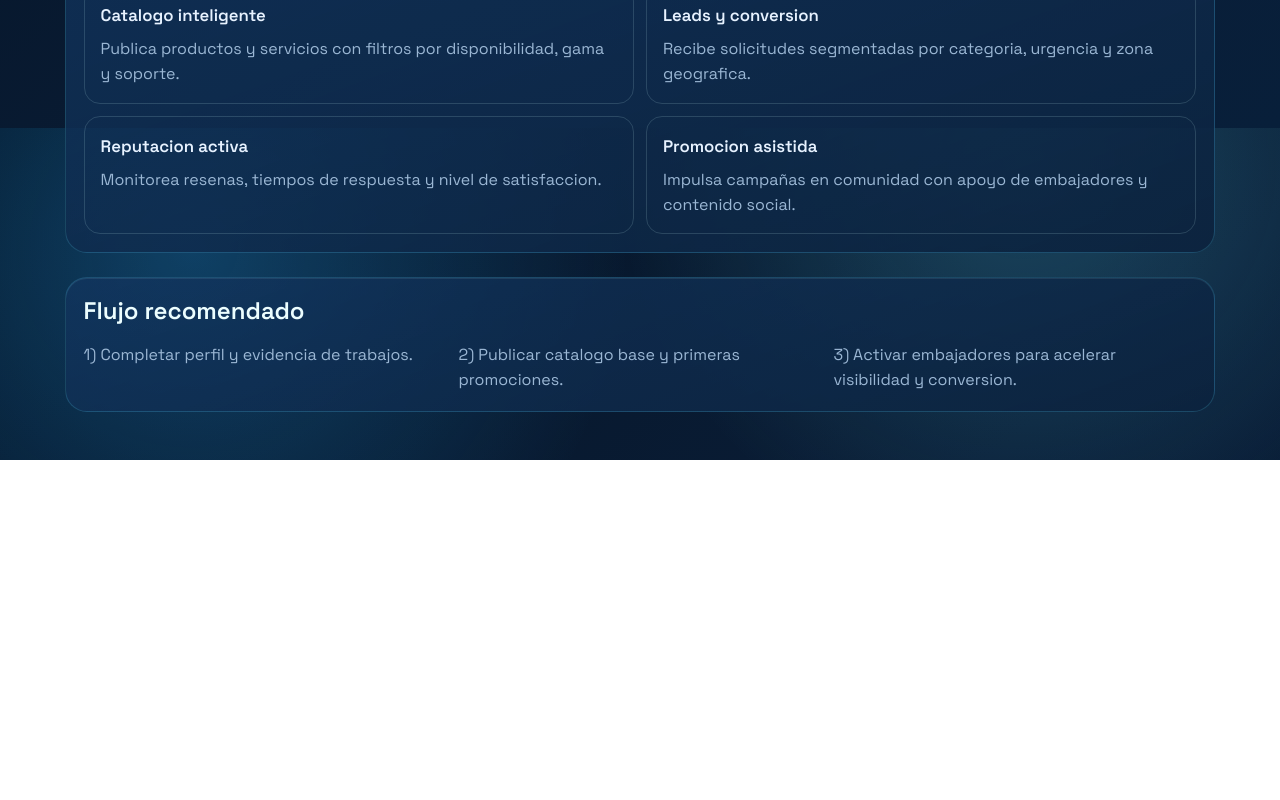
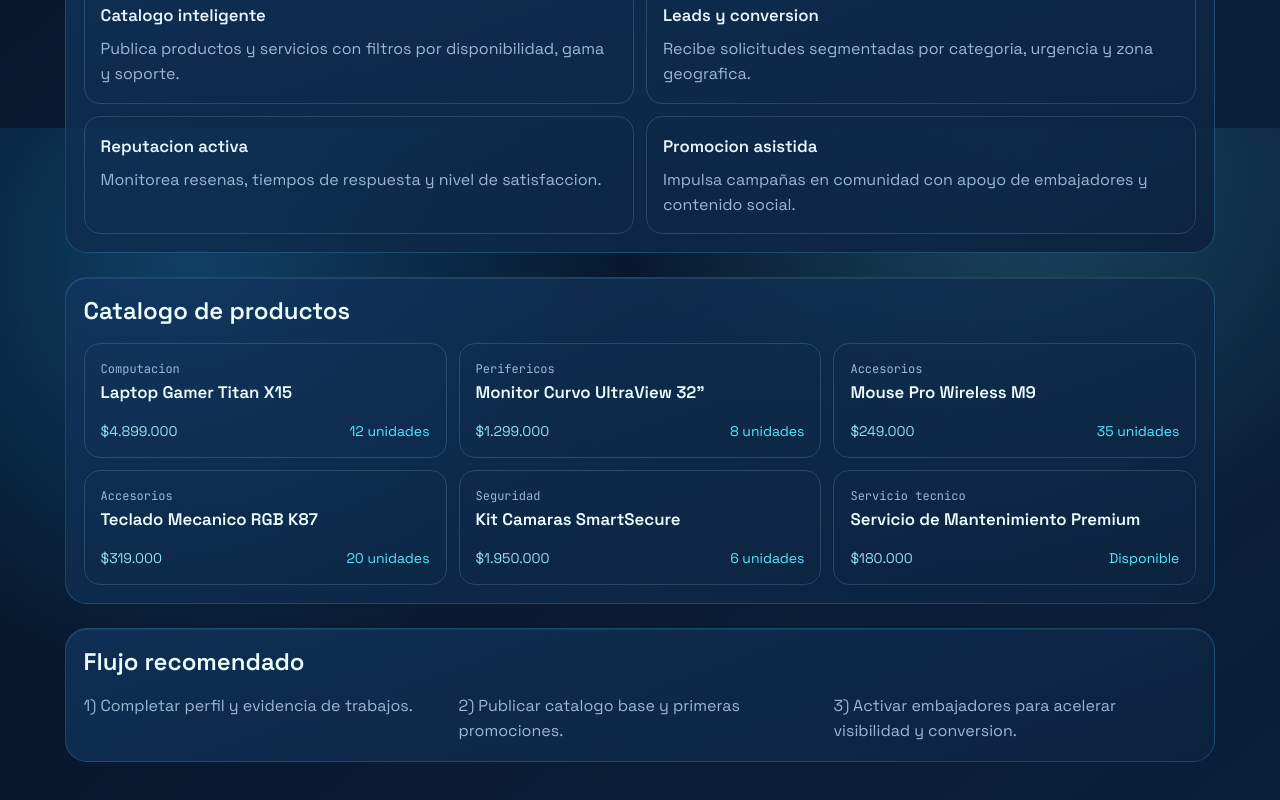
Before and after one commit to isavethh/proyecto-techmarket-parte-front, a Next.js app in the folder frontend/: page /empresa in a window 1280 px wide. Shown: the part 672-1472 px from the top of the page. Before the commit the page ends 1132 px from the top, so only its background shows below. Built offline with nearby package versions, Linux system fonts and the light colour scheme.

Commit message:
Iniciar sesion en empresa + productos empresa

```diff
--- a/frontend/app/auth/AuthView.tsx
+++ b/frontend/app/auth/AuthView.tsx
@@ -52,9 +52,7 @@ export default function AuthView({
         router.push("/cliente");
         return;
       }
-      setFeedback(
-        `Login preparado para ${accountType}. En el siguiente paso conectamos API y JWT.`,
-      );
+      router.push("/empresa");
       return;
     }
 
@@ -115,7 +113,7 @@ export default function AuthView({
               )}
             </div>
 
-            <form className="mt-6 auth-row" onSubmit={onSubmit}>
+            <form className="mt-6 auth-row" onSubmit={onSubmit} noValidate={mode === "login"}>
               {mode === "register" && (
                 <div className="auth-row two">
                   <div>
--- a/frontend/app/empresa/page.tsx
+++ b/frontend/app/empresa/page.tsx
@@ -24,6 +24,45 @@ const kpis = [
   { label: "Tasa respuesta", value: "96%", detail: "promedio 12m" },
   { label: "Conversaciones", value: "342", detail: "+31 activas" },
   { label: "Indice reputacion", value: "4.8", detail: "muy alto" },
+];
+
+const productCatalog = [
+  {
+    name: "Laptop Gamer Titan X15",
+    category: "Computacion",
+    price: "$4.899.000",
+    stock: "12 unidades",
+  },
+  {
+    name: "Monitor Curvo UltraView 32\"",
+    category: "Perifericos",
+    price: "$1.299.000",
+    stock: "8 unidades",
+  },
+  {
+    name: "Mouse Pro Wireless M9",
+    category: "Accesorios",
+    price: "$249.000",
+    stock: "35 unidades",
+  },
+  {
+    name: "Teclado Mecanico RGB K87",
+    category: "Accesorios",
+    price: "$319.000",
+    stock: "20 unidades",
+  },
+  {
+    name: "Kit Camaras SmartSecure",
+    category: "Seguridad",
+    price: "$1.950.000",
+    stock: "6 unidades",
+  },
+  {
+    name: "Servicio de Mantenimiento Premium",
+    category: "Servicio tecnico",
+    price: "$180.000",
+    stock: "Disponible",
+  },
 ];
 
 export default function EmpresaPage() {
@@ -53,6 +92,9 @@ export default function EmpresaPage() {
             <a className="tech-button tech-button-primary" href="#metricas">
               Ver metricas
             </a>
+            <a className="tech-button tech-button-secondary" href="#catalogo">
+              Ver catalogo
+            </a>
             <a className="tech-button tech-button-secondary" href="#modulos">
               Ver modulos
             </a>
@@ -81,6 +123,22 @@ export default function EmpresaPage() {
           </div>
         </section>
 
+        <section className="tech-card" id="catalogo">
+          <h2 className="text-2xl font-semibold text-cyan-50">Catalogo de productos</h2>
+          <div className="mt-4 grid gap-3 md:grid-cols-2 xl:grid-cols-3">
+            {productCatalog.map((product) => (
+              <article key={product.name} className="rounded-2xl border border-cyan-100/15 p-4">
+                <p className="tech-mono text-xs text-cyan-200/75">{product.category}</p>
+                <h3 className="mt-2 text-lg font-semibold text-cyan-50">{product.name}</h3>
+                <div className="mt-4 flex items-center justify-between text-sm">
+                  <span className="text-cyan-200/90">{product.price}</span>
+                  <span className="text-cyan-300">{product.stock}</span>
+                </div>
+              </article>
+            ))}
+          </div>
+        </section>
+
         <section className="tech-card">
           <h2 className="text-2xl font-semibold text-cyan-50">Flujo recomendado</h2>
           <div className="mt-4 grid gap-3 text-sm text-cyan-100/85 md:grid-cols-3 md:text-base">
```
Also changed, not shown: 2 other files (tests, documents, lock files or other folders).
